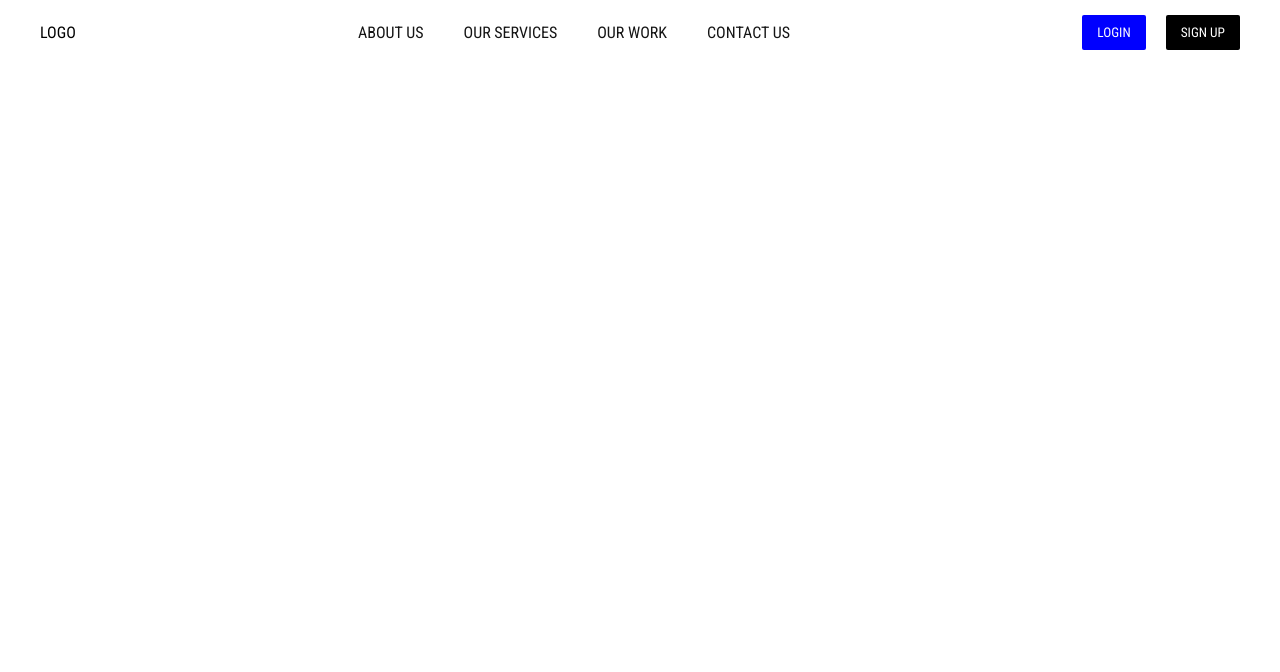
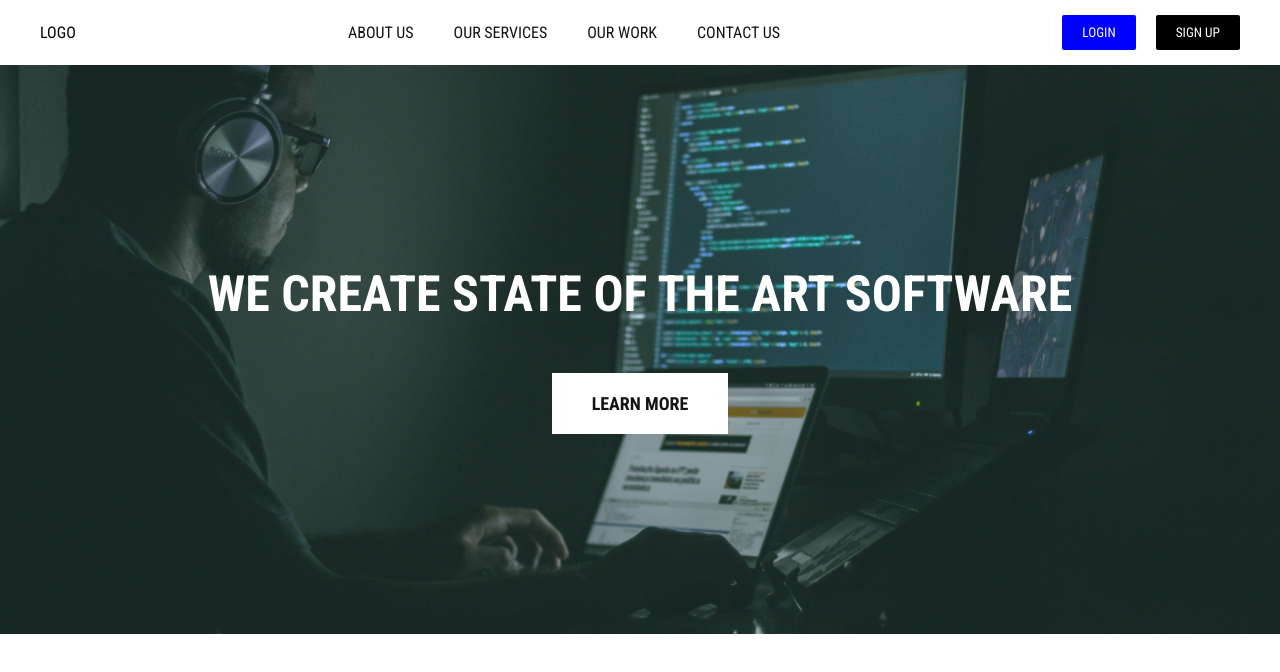
Before and after one commit to lifeoncode/mini-portfolio, a React (Create React App) app: page / in a window 1280 px wide. Shown: the top 672 px of the page. Built offline with nearby package versions, Linux system fonts and the light colour scheme.

Commit message:
hero section

```diff
--- a/src/App.js
+++ b/src/App.js
@@ -21,7 +21,17 @@ const App = () => {
     </div>
   );
 
-  return <Header navigation={nav} additional={account} />;
+  return (
+    <>
+      <Header navigation={nav} additional={account} />
+      <section className="hero">
+        <div className="container">
+          <h1>We create state of the art software</h1>
+          <Button text="learn more" />
+        </div>
+      </section>
+    </>
+  );
 };
 
 export default App;
--- a/src/styles/App.scss
+++ b/src/styles/App.scss
@@ -3,6 +3,11 @@
 
 // the header
 .header {
+  position: sticky;
+  top: 0;
+  left: 0;
+  width: 100%;
+  z-index: 3;
   padding: 15px;
 
   .container {
@@ -15,8 +20,6 @@
     // nav
     .navigation {
       .link {
-        display: inline-block;
-        text-decoration: none;
         text-transform: uppercase;
         margin: 0 20px;
         color: #141414;
@@ -25,14 +28,8 @@
     // account
     .account {
       .btn {
-        display: inline-block;
-        padding: 10px 15px;
-        border: 0;
-        text-transform: uppercase;
         border-radius: 2px;
-        cursor: pointer;
         margin: 0 10px;
-        transition: all 0.3s ease;
 
         &:last-child {
           margin-right: 0;
@@ -50,3 +47,27 @@
     }
   }
 }
+
+// the hero
+.hero {
+  padding: 200px 0;
+  text-align: center;
+  background-image: url("../img/jefferson-santos-9SoCnyQmkzI-unsplash.jpg");
+  background-repeat: no-repeat;
+  background-position: center center;
+  background-size: cover;
+
+  h1 {
+    text-transform: uppercase;
+    margin-bottom: 50px;
+    color: #fff;
+  }
+
+  .btn {
+    font-size: 18px;
+    font-weight: 700;
+    padding: 20px 40px;
+    background-color: #fff;
+    color: #141414;
+  }
+}
--- a/src/styles/_config.scss
+++ b/src/styles/_config.scss
@@ -14,4 +14,26 @@
 .container {
   max-width: 1200px;
   margin: 0 auto;
+
+  @media only screen and (max-width: 1220px) {
+    padding: 0 50px;
+  }
 }
+
+.btn {
+  display: inline-block;
+  text-transform: uppercase;
+  border: 0;
+  padding: 10px 20px;
+  cursor: pointer;
+  transition: all 0.3s ease;
+}
+
+.link {
+  display: inline-block;
+  text-decoration: none;
+}
+
+h1 {
+  font-size: 50px;
+}
```
Also changed, not shown: src/img/jefferson-santos-9SoCnyQmkzI-unsplash.jpg (added).
